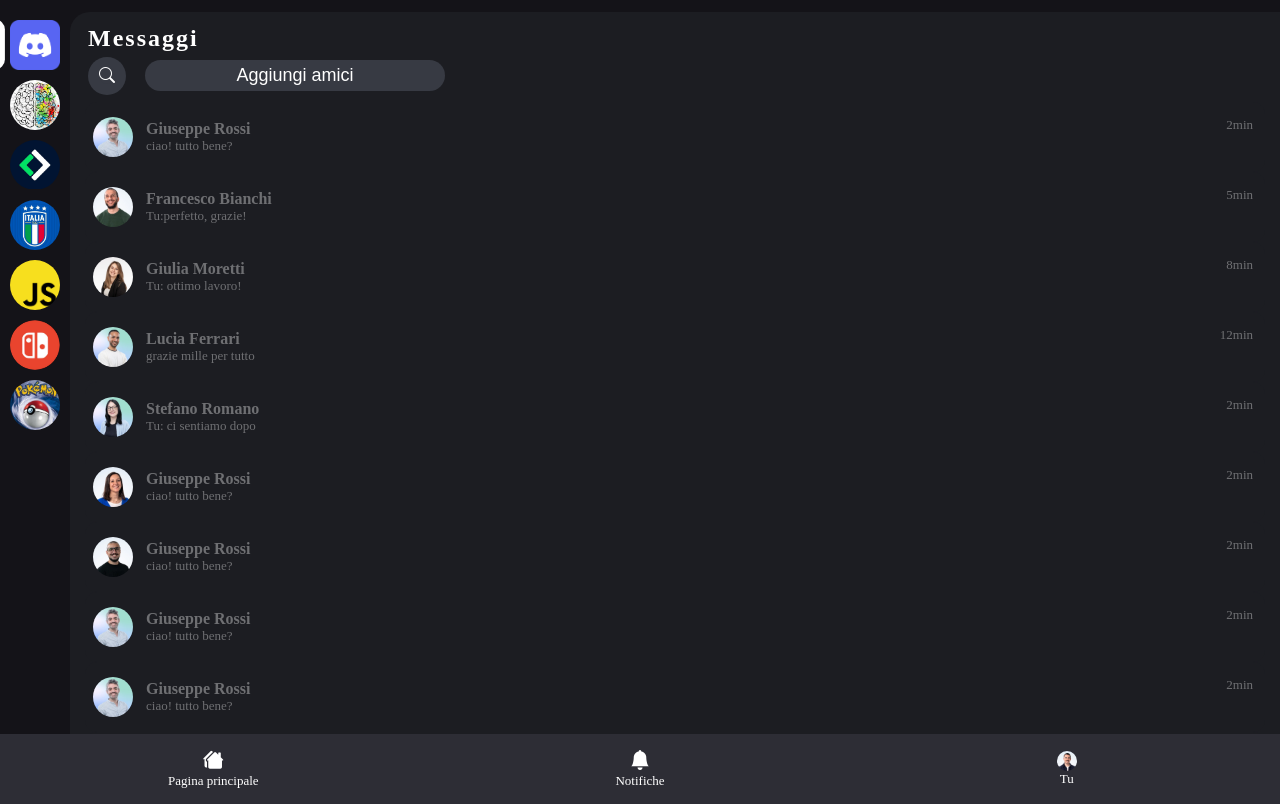
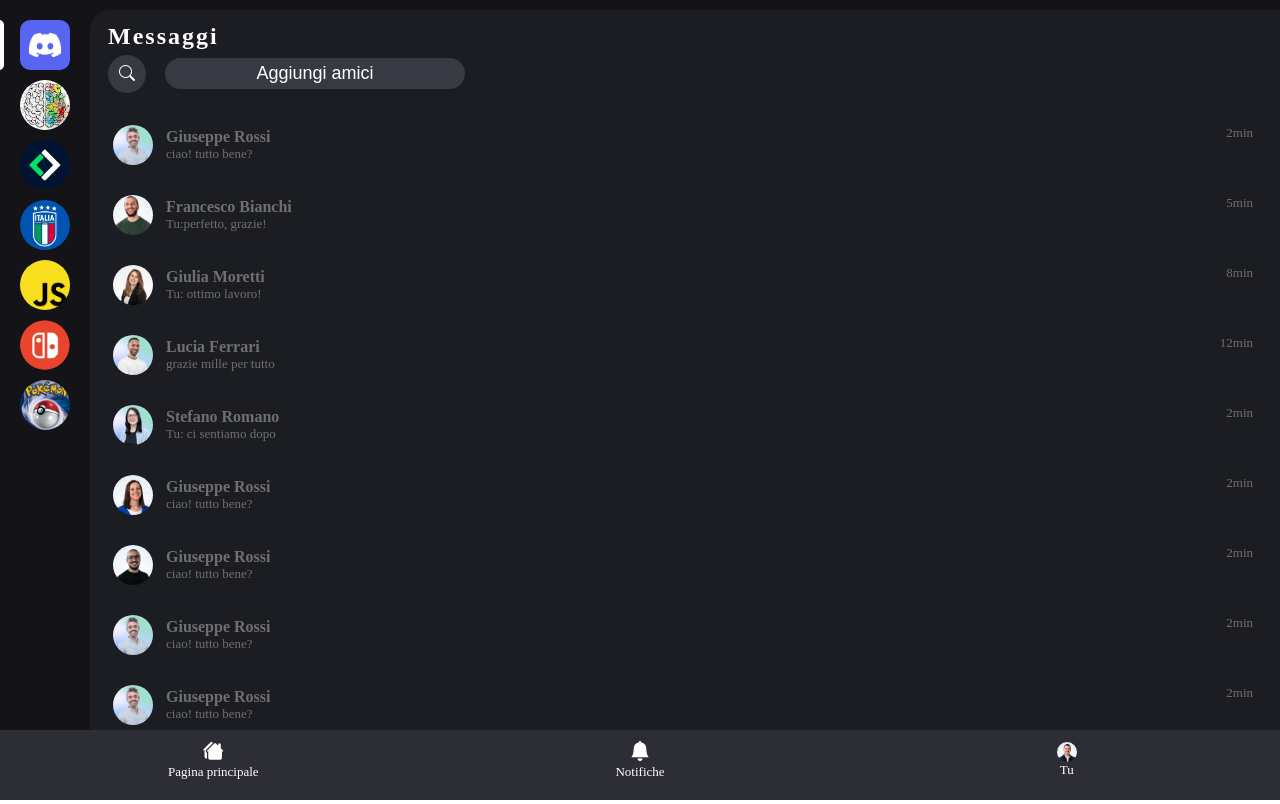
Before and after one commit to MhZ9191/htmlcss-discord-chat, a plain HTML site: page index.html in a window 1280 px wide. Drawn offline with nearby package versions, Linux system fonts and the light colour scheme.

Commit message:
Add big update to fix scroll

```diff
--- a/css/style.css
+++ b/css/style.css
@@ -4,86 +4,95 @@
   box-sizing: border-box;
 }
 
+img {
+  width: 100%;
+}
+/* TOP PAGE */
+
+.top-page {
+  padding-top: 10px;
+  display: flex;
+  background-color: #141318;
+}
+
+/* LEFT SECTION */
+
+.menu-left {
+  height: 90vh;
+  min-width: 90px;
+  max-width: 100%;
+  position: relative;
+  background-color: #141318;
+}
+
 li {
   list-style-type: none;
 }
 
-img {
-  width: 100%;
-  display: block;
+.list-item-box {
+  height: 50px;
+  width: 50px;
+  margin: 10px auto;
+  border-radius: 50%;
+  overflow: hidden;
+  transform: translate(0, 0);
+  transition: transform 0.2s linear, box-shadow 0.2s linear;
 }
 
-.container {
-  display: flex;
-  background-color: #141318;
+.list-item-box:hover {
+  transform: translateY(-5px);
+  box-shadow: 2px 2px 15px 5px #ffffff;
+  transition: transform 0.3s linear, box-shadow 0.3s linear;
+}
+.list-item .discord {
+  border-radius: 10px;
+}
+
+.list-item:first-child:before {
+  content: "";
+  width: 40px;
+  height: 50px;
+  background-color: white;
+  position: absolute;
+  left: 0;
+  transform: translate(-90%, 0%);
+  border-radius: 5px;
+}
+
+.list-item:hover:before {
+  content: "";
+  width: 40px;
+  height: 50px;
+  background-color: white;
+  position: absolute;
+  left: 0;
+  transform: translate(-90%, 0%);
+  border-radius: 5px;
+}
+
+/* RIGHT SECTION */
+.menu-right {
+  flex-grow: 1;
+  background-color: #1c1d22;
+  height: calc(100vh - 10vh -10px);
+  border-top-left-radius: 20px;
   overflow: hidden;
 }
 
-.menu-left {
-  height: calc(100vh - 70px);
-  background-color: #141318;
-  width: 70px;
-}
-
-.menu-right {
-  background-color: #1c1d22;
-  flex: 1 1 0;
-  overflow: auto;
-  margin-top: 12px;
-  height: calc(100vh - 78px);
-  border-top-left-radius: 20px;
-}
-
-.menu-foot {
-  min-height: 70px;
-  background-color: #2d2d35;
-}
-
-.scroll {
-  background-color: #1c1d22;
-  overflow-y: auto;
-}
-
-.test-img {
-  border-radius: 50%;
-  overflow: hidden;
-  margin: 10px auto 0 auto;
-  height: 50px;
-  width: 50px;
-  transform: translateY(0);
-}
-
-.list-item:first-child {
-  width: 50px;
-  height: 50px;
-  margin: 20px auto 10px auto;
-}
-
-.test-img:hover {
-  transform: translateY(-7px);
-  box-shadow: 1px 1px 1px 0.7px #ffff;
-  transition: transform 0.3s linear, box-shadow 0.3s linear;
-  border: 2px white solid;
-}
-
-.menu-top {
-  height: 90px;
+.top-menu-right {
+  min-height: 100px;
   padding: 13px 18px;
 }
 
+.bottom-menu-right {
+  overflow: auto;
+  height: calc(100vh - 10vh - 100px);
+  background-color: #1c1d22;
+}
 .menu-title {
   font-size: 24px;
   letter-spacing: 2px;
   color: white;
-}
-
-.bi-search {
-  height: 20px;
-  border-radius: 50%;
-  background-color: #373a43;
-}
-
-.menu-title {
   margin-bottom: 5px;
 }
 
@@ -110,14 +119,13 @@ img {
   color: white;
   font-size: 18px;
 }
-
 .search-icon:hover > *,
 .search-icon:hover,
 .btn-add-friend:hover {
   background-color: #a4a4a4;
 }
 
-/* User messages */
+/* RIGHT BOTTOM */
 
 .users-text {
   display: flex;
@@ -169,13 +177,18 @@ img {
 }
 
 /* FOOTER */
+.menu-foot {
+  height: calc(100vh - 90vh - 10px);
+
+  background-color: #2d2d35;
+}
 
 .foot-profile {
   display: flex;
   justify-content: space-evenly;
   text-align: center;
   align-items: center;
-  min-height: 70px;
+  min-height: 60px;
   color: white;
   font-size: 13px;
 }
@@ -196,19 +209,3 @@ img {
   border-radius: 50%;
   overflow: hidden;
 }
-
-.list-item:first-child {
-  position: relative;
-}
-
-.list-item:first-child::before {
-  content: "";
-  width: 30px;
-  height: 50px;
-  background-color: white;
-  border-radius: 10px;
-  position: absolute;
-  display: block;
-  left: 0;
-  transform: translate(-117%, -1%);
-}
--- a/index.html
+++ b/index.html
@@ -14,74 +14,74 @@
     <link rel="stylesheet" href="./css/style.css" />
   </head>
   <body>
-    <div class="container">
-      <!-- Menu presente sulla sinistra -->
-      <header class="menu-left debug">
-        <div>
-          <ul>
+    <!-- Section at the left and Section at the right -->
+    <div class="top-page">
+      <!-- LEFT -->
+      <div class="menu-left">
+        <ul class="left-list">
           <li class="list-item">
+            <div class="list-item-box discord">
               <a href="#">
-                <img src="./img/logo.webp" alt="Logo discord" />
-              </a>
-            </li>
-            <li class="list-item">
-              <div class="test-img">
-                <a href="#">
-                  <img src="./img/server arte.png" alt="Cervello" />
+                <img src="./img/logo.webp" alt="discord logo" />
               </a>
             </div>
           </li>
           <li class="list-item">
-              <div class="test-img">
+            <div class="list-item-box">
+              <a href="#">
+                <img src="./img/server arte.png" alt="server arte" />
+              </a>
+            </div>
+          </li>
+          <li class="list-item">
+            <div class="list-item-box">
               <a href="#">
                 <img src="./img/server_boolean.png" alt="server boolean" />
               </a>
             </div>
           </li>
           <li class="list-item">
-              <div class="test-img">
+            <div class="list-item-box">
               <a href="#">
                 <img src="./img/server_italia.png" alt="server italia" />
               </a>
             </div>
           </li>
           <li class="list-item">
-              <div class="test-img">
+            <div class="list-item-box">
               <a href="#">
                 <img src="./img/server_javascript.png" alt="server js" />
               </a>
             </div>
           </li>
           <li class="list-item">
-              <div class="test-img">
+            <div class="list-item-box">
               <a href="#">
                 <img src="./img/server_nintendo.png" alt="server nintendo" />
               </a>
             </div>
           </li>
           <li class="list-item">
-              <div class="test-img">
+            <div class="list-item-box">
               <a href="#">
-                  <img
-                    src="./img/server_pokemon.png"
-                    alt="Got a ketch'em all"
-                  />
+                <img src="./img/server_pokemon.png" alt="Got a Ketch'Emm All" />
               </a>
             </div>
           </li>
         </ul>
       </div>
-      </header>
 
-      <!-- Sezione presente sulla destra -->
-      <main class="menu-right debug">
-        <div class="menu-top debug">
+      <!-- RIGHT -->
+      <div class="menu-right">
+        <!--top menu right  -->
+        <div class="top-menu-right">
           <h1 class="menu-title">Messaggi</h1>
           <div class="search-icon"><i class="bi bi-search"></i></div>
           <button type="button" class="btn-add-friend">Aggiungi amici</button>
         </div>
 
-        <div class="scroll debug">
+        <!-- bottom menu right -->
+        <div class="bottom-menu-right">
           <div class="users-text">
             <div class="user">
               <div class="user-photo">
@@ -237,10 +237,10 @@
             </div>
           </div>
         </div>
-      </main>
+      </div>
     </div>
 
-    <!-- Sezione in basso -->
+    <!-- footer -->
     <footer class="menu-foot debug">
       <div class="foot-profile">
         <div class="foot-item">
```
Lines whose indentation alone changed are shown as unchanged.
